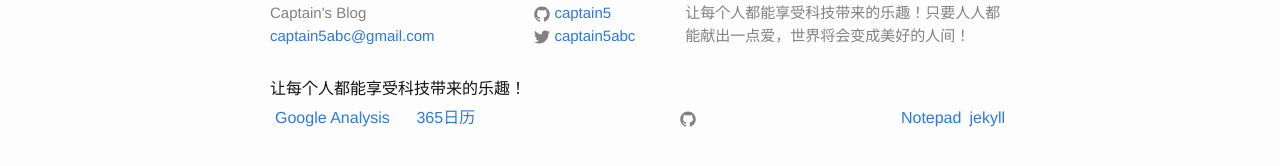
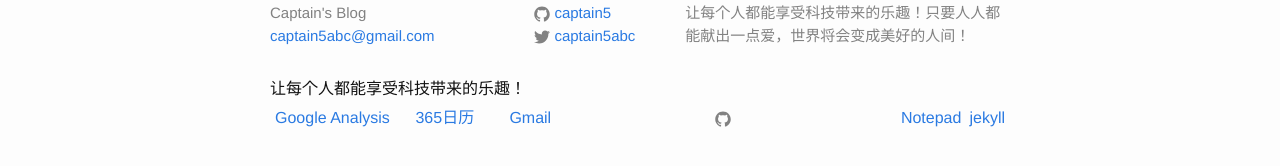
Before and after one commit to captain5/captain5.github.io, a Jekyll site: the page built from index.html, in a window 1280 px wide. Shown: the part 418-584 px from the top of the page. Built offline with Jekyll 4.4.1, drawn with Linux system fonts in a browser that asks for light colours.

Commit message:
Update footer.html

```diff
--- a/_includes/footer.html
+++ b/_includes/footer.html
@@ -59,7 +59,8 @@
    <table cellpadding=3>
       <tr><td align=left width=20%><a href="https://analytics.google.com"  target="_black">Google Analysis</a></td>
       <td align=left width=10%><a href="http://www.365rili.com/"  target="_black">365日历</a></td>
-        <td width=60% align=center>{% include icon-github.html %}</td>
+      <td align=right width=10%><a href="https://mail.google.com"  target="_black">Gmail</a></td>
+        <td width=50% align=center>{% include icon-github.html %}</td>
         <td align=right width=10%><a href="http://notepad.flowsoft7.com/"  target="_black">Notepad</a></td>
         <td align=right width=10%><a href="https://jekyllrb.com/"  target="_black">jekyll</a></td>
       </tr></table>
```
